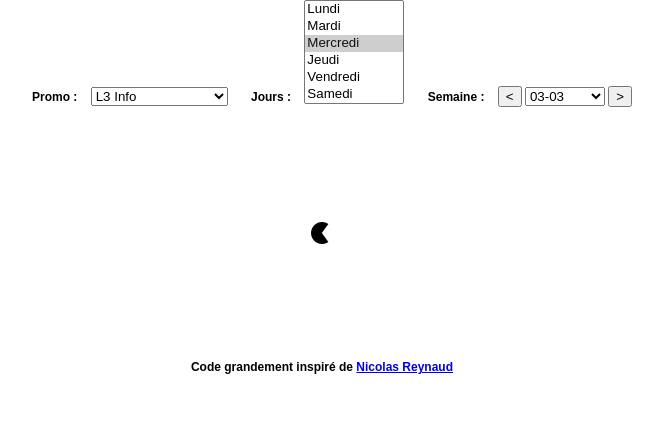
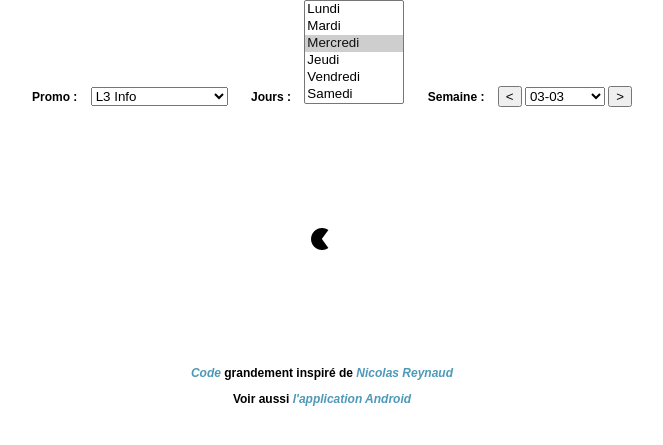
Before and after one commit to kaldoran/Emploi-Du-Temps-Universite-Jean-Monnet, a PHP site: page / in a window 1280 px wide. Shown: the top 445 px of the page, without its empty margins (318-981 px from the left). Run offline with PHP 8.4, Linux system fonts and the light colour scheme.

Commit message:
nouveau fichier: img/ico.png         modifié:         index.php

```diff
--- a/index.php
+++ b/index.php
@@ -6,6 +6,7 @@
 <html>
 <head>
     <meta charset="utf-8" />
+    <link rel="icon" type="image/png" href="img/ico.png">
 
     <style>
         body{
@@ -13,6 +14,11 @@
             font-size: 12px;
             font-weight: bold;
             margin: 0;
+            text-align: center;
+        }
+
+        nav {
+            margin-bottom: 20px;
         }
 
         #info {
@@ -47,23 +53,24 @@
             margin-top: 100px;
             margin-bottom: 100px;
         }
+
+        a {
+            text-decoration: none;
+            color: #4E99B8;
+            font-style: italic;
+        }
+
+        a:hover{
+            color: orange;
+        }
     </style>
 
     <title>Emploi du temps Université Jean-Monnet (Saint-Etienne)</title>
 </head>
-<body style="text-align: center;">
+<body>
 
-<?php
-    // Récupération du code du lien sans quoi on ne pourrait pas voir l'image de l'edt
-    //exec("./code_edt.pl", $output);
-    //$contenu = $output[0];
-
-    //if(!$contenu)
-    //    echo "<p cpass='error'>Problème avec la récupération de la clé</p>";
-
-    //$code = $contenu;
-?>
-
+    <!-- Menu de navigation -->
+    <nav>
         <label for="code_promo">Promo :</label>
         <select id="code_promo">
             <option value='3215'>L1 SVTE</option>
@@ -165,41 +172,27 @@
         </select>
 
         <input type="button" id="semaine_suivante" value="&gt;" />
+    </nav>
 
-    <br /><br />
-
+    <!-- Image de l'emploi du temps ou du chargement -->
     <img alt="Emploi du temps" id="image" class="pacman" src="img/pacman.gif">
 
-    <p>Code grandement inspiré de <a href="https://github.com/kaldoran/web/blob/master/ujm_emploi_du_temps.php" title="merci">Nicolas Reynaud</a></p>
+
+    <!-- Pied de page -->
+    <footer>
+        <p>
+            <a href="https://github.com/Chocobozzz/Emploi-du-Temps-Jean-Monnet-Web" title="Voir le dépot GitHub">Code</a>
+            grandement inspiré de
+            <a href="https://github.com/kaldoran/web/blob/master/ujm_emploi_du_temps.php" title="merci">Nicolas Reynaud</a>
+        </p>
+        <p>
+            Voir aussi <a href="https://github.com/Chocobozzz/edt_jean-monnet" title="Voir le dépot GitHub">l'application Android</a>
+        </p>
+    </footer>
 
 
-    <script>
+    <script type="text/javascript">
         var code;
-
-        function request(callback) {
-            var xhr = new XMLHttpRequest();
-
-            xhr.onreadystatechange = function() {
-                if (xhr.readyState == 4 && (xhr.status == 200 || xhr.status == 0)) {
-                    callback(xhr.responseText);
-                }
-            };
-
-            xhr.open("GET", "code_edt.cgi", true);
-            xhr.send(null);
-        }
-
-        function readData(data) {
-           /<p>(.*?)<\/p>/.exec(data);
-           code = RegExp.$1;
-
-           var img = document.getElementById('image');
-           img.className = img.className.replace("pacman", "");
-
-           goto(0);
-        }
-
-        request(readData);
 
         function goto(val) {
             var semaine_obj = document.getElementById('semaine');
@@ -226,6 +219,29 @@
             document.getElementById('image').src = lien;
         }
 
+        function request(callback) {
+            var xhr = new XMLHttpRequest();
+
+            xhr.onreadystatechange = function() {
+                if (xhr.readyState == 4 && (xhr.status == 200 || xhr.status == 0)) {
+                    callback(xhr.responseText);
+                }
+            };
+
+            xhr.open("GET", "code_edt.cgi", true);
+            xhr.send(null);
+        }
+
+        function readData(data) {
+           /<p>(.*?)<\/p>/.exec(data);
+           code = RegExp.$1;
+
+           var img = document.getElementById('image');
+           img.className = img.className.replace("pacman", "");
+
+           goto(0);
+        }
+
         var code_promo = document.getElementById('code_promo');
         code_promo.addEventListener("change", function() { goto(0) }, false);
 
@@ -241,9 +257,7 @@
         var semaine_suivante = document.getElementById('semaine_suivante');
         semaine_suivante.addEventListener("click", function() { goto(1) }, false);
 
-
-
-
+        request(readData);
 
     </script>
 
```
Also changed, not shown: img/ico.png (added). Lines whose indentation alone changed are shown as unchanged.
